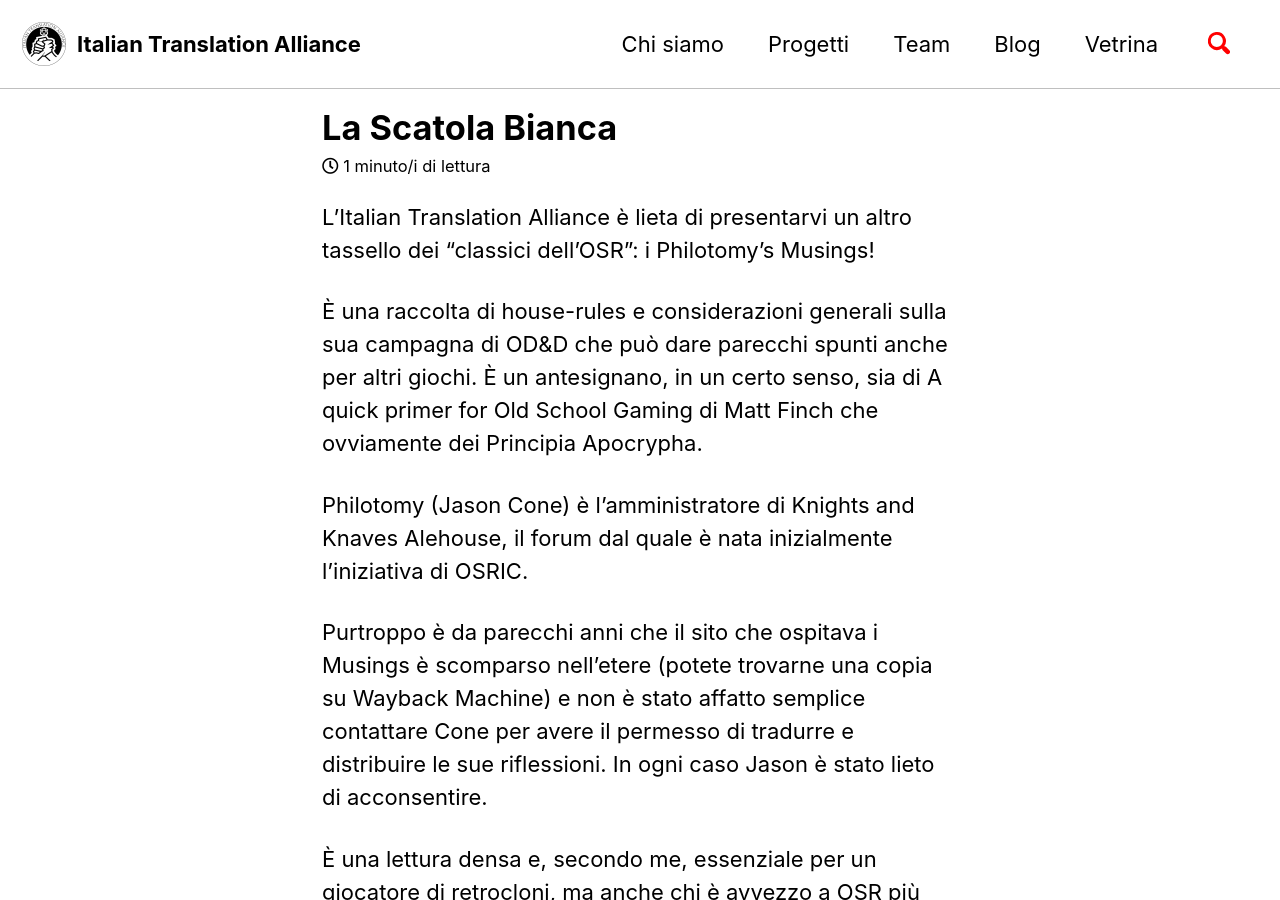
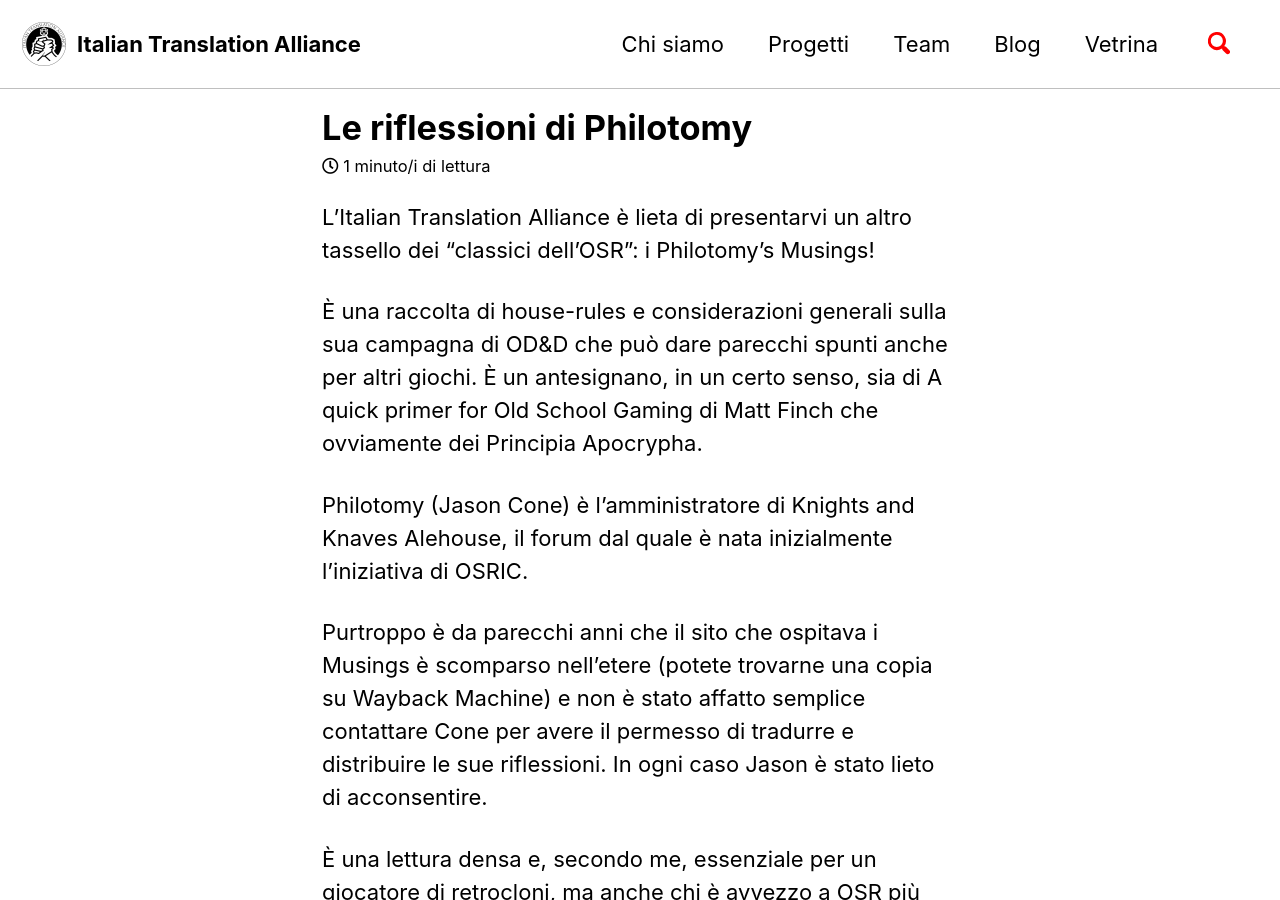
Before and after one commit to Italian-Translation-Alliance/italian-translation-alliance.github.io, a Jekyll site: the page built from _posts/2021-06-11-philotomy.md, in a window 1280 px wide and 900 px high. Built offline with Jekyll 4.4.1, drawn with Linux system fonts in a browser that asks for light colours; cached includes are drawn as plain includes; comment, search, counter and statistics services are not loaded.

Commit message:
Update 2021-06-11-philotomy.md

```diff
--- a/_posts/2021-06-11-philotomy.md
+++ b/_posts/2021-06-11-philotomy.md
@@ -1,6 +1,6 @@
 ---
 layout: single
-title: La Scatola Bianca
+title: Le riflessioni di Philotomy
 categories: annunci
 author: zeruhur
 ---
```
